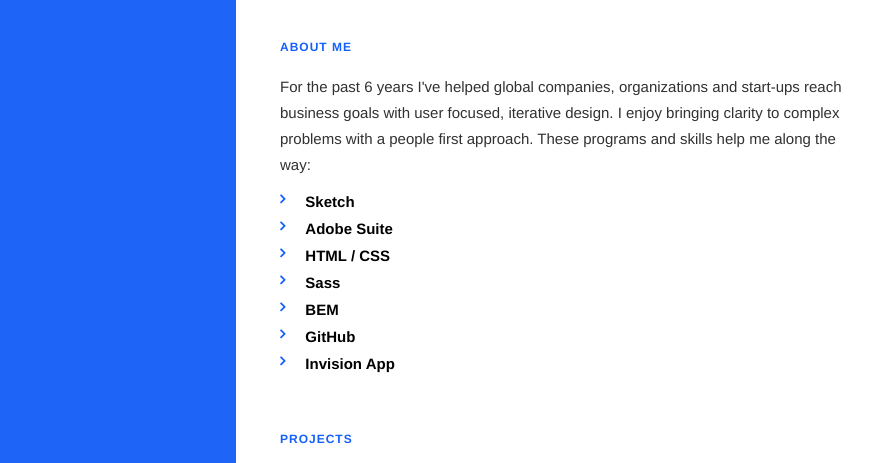
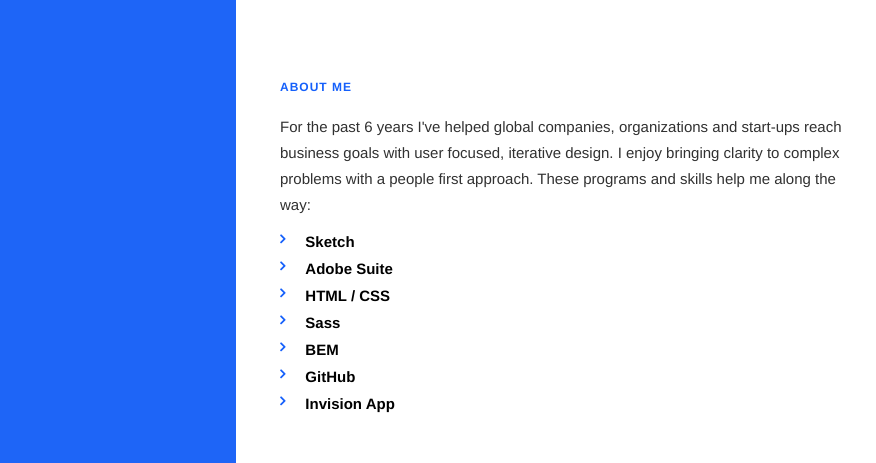
Before and after one commit to AndrewSLentz/strobel-proj, a plain HTML site: page index.html in a window 1280 px wide. Shown: the top 463 px of the page, 404-1280 px from the left. Drawn offline with Linux system fonts and the light colour scheme; a web font is replaced by a local one.

Commit message:
fixed formatting issue

```diff
--- a/src/index.css
+++ b/src/index.css
@@ -206,7 +206,7 @@ opacity: 1;
   bottom: inherit;
 }
 
-.main-container, .main-container-about, .main-container-projects, .main-container-clients, .main-container-experience, .main-container-resume {
+.main-container, .containerR-about, .main-container-projects, .main-container-clients, .main-container-experience, .main-container-resume {
   display: block;
   clear: both;
   margin: 40px 0 0 0;
```
